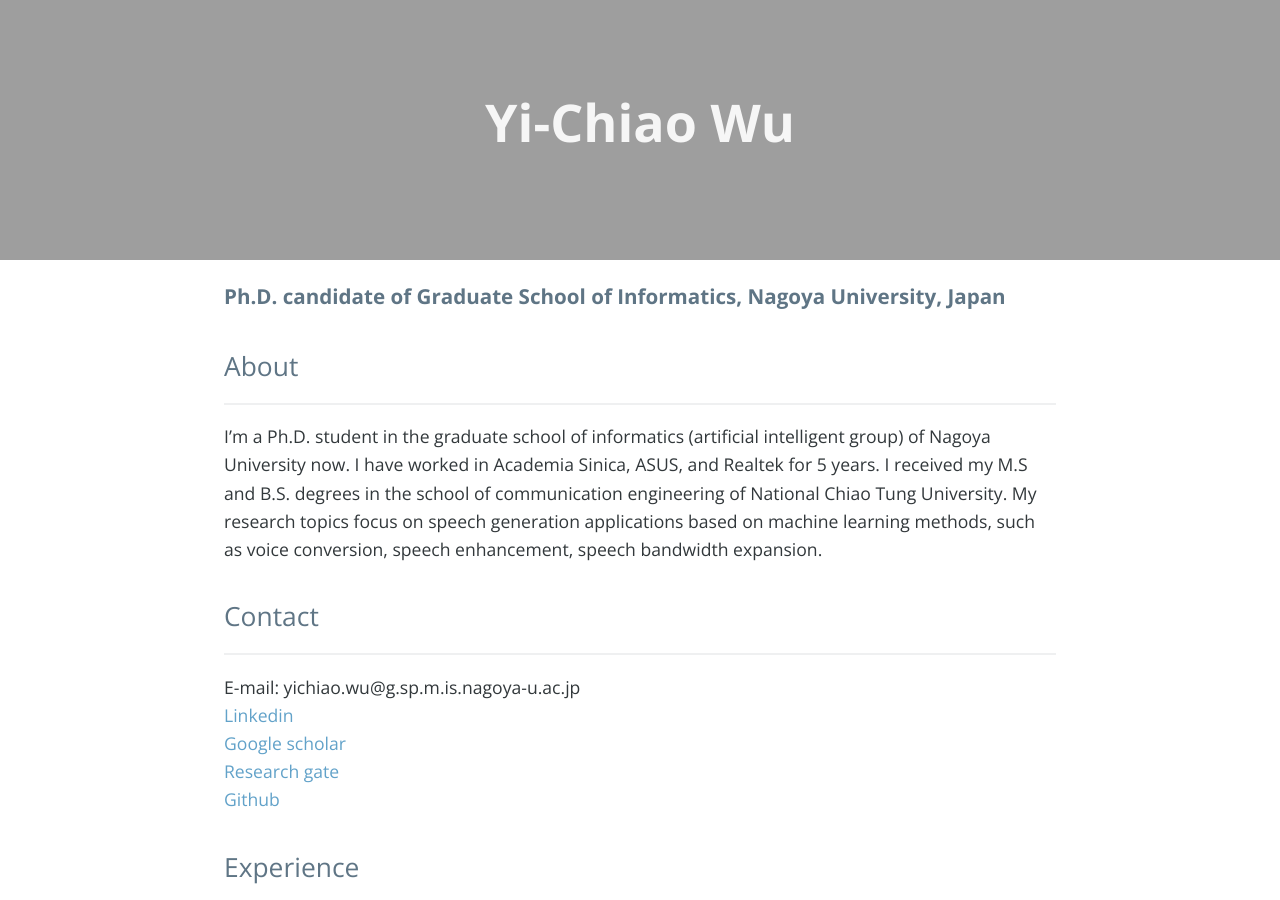
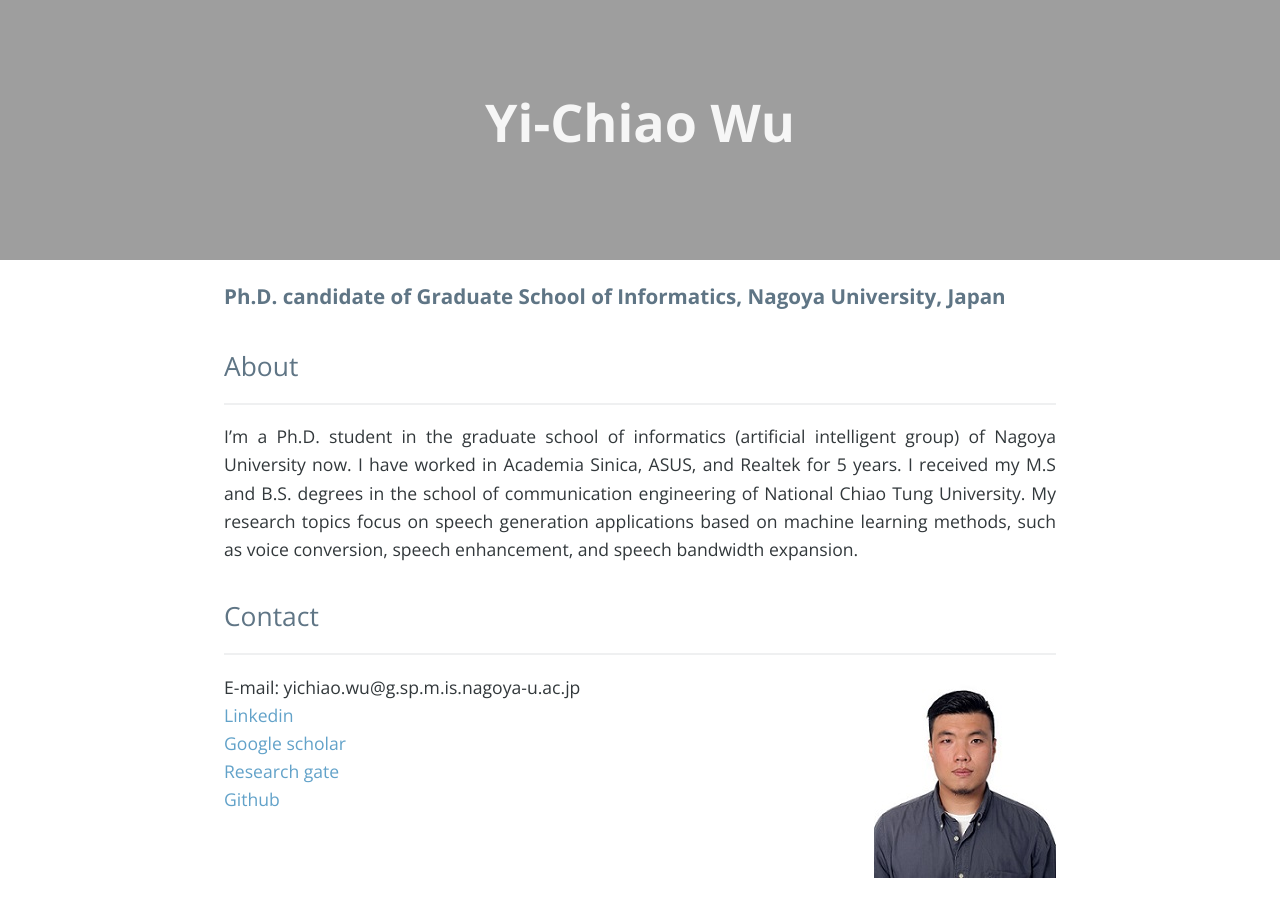
Before and after one commit to bigpon/bigpon.github.io, a Jekyll site: the page built from index.md, in a window 1280 px wide and 900 px high. Built offline with Jekyll 4.4.1, drawn with Linux system fonts in a browser that asks for light colours; nearby versions of some CDN libraries; comment, search, counter and statistics services are not loaded; our own code applies the rules of GitHub Pages for plain Markdown files; some of the changed text lies outside the part shown.

Commit message:
add portrait and QPNet for VC

```diff
--- a/index.md
+++ b/index.md
@@ -5,16 +5,18 @@ layout: default
 
 ## About
 ---
-I'm a Ph.D. student in the graduate school of informatics (artificial intelligent group) of Nagoya University now. I have worked in Academia Sinica, ASUS, and Realtek for 5 years. I received my M.S and B.S. degrees in the school of communication engineering of National Chiao Tung University. My research topics focus on speech generation applications based on machine learning methods, such as voice conversion, speech enhancement, speech bandwidth expansion.
+<p align="justify"> I’m a Ph.D. student in the graduate school of informatics (artificial intelligent group) of Nagoya University now. I have worked in Academia Sinica, ASUS, and Realtek for 5 years. I received my M.S and B.S. degrees in the school of communication engineering of National Chiao Tung University. My research topics focus on speech generation applications based on machine learning methods, such as voice conversion, speech enhancement, and speech bandwidth expansion. </p>
 
 ## Contact
 ---
+<img src="res/figure/YCWU.jpg" align = "right">
 E-mail: yichiao.wu@g.sp.m.is.nagoya-u.ac.jp
 [Linkedin](https://www.linkedin.com/in/wuyichiao/)
 [Google scholar](https://scholar.google.co.jp/citations?user=KKaOQVwAAAAJ&hl=zh-TW)
 [Research gate](https://www.researchgate.net/profile/Yi_Chiao_Wu)
 [Github](https://github.com/bigpon)
 
+<br />
 ## Experience
 ---
 **Nagoya University**, Japan, *Oct 2017 - Present*.
```
Also changed, not shown: other parts of index.md (+3 -1 lines), res/figure/YCWU.jpg (added), 2 other files.
